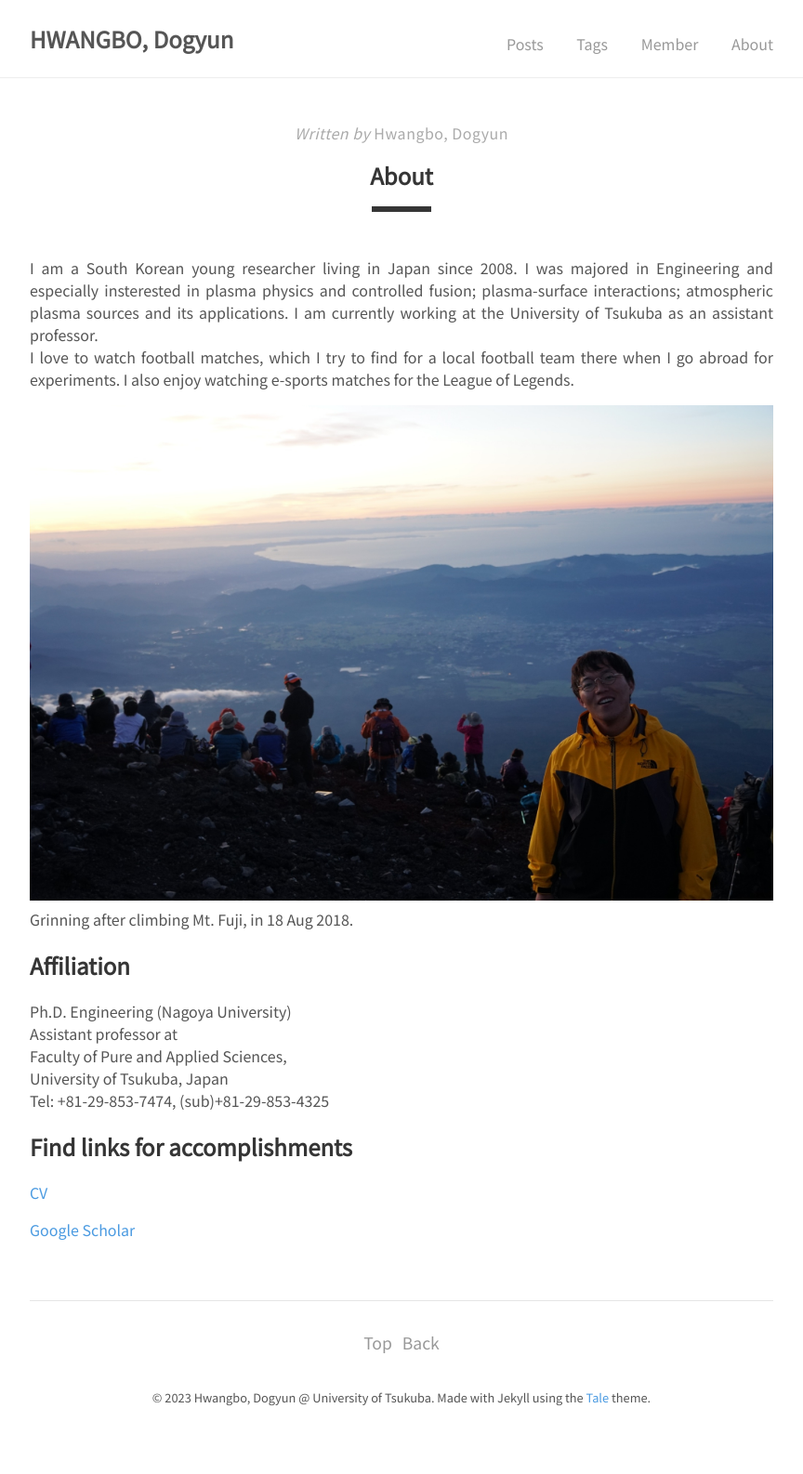
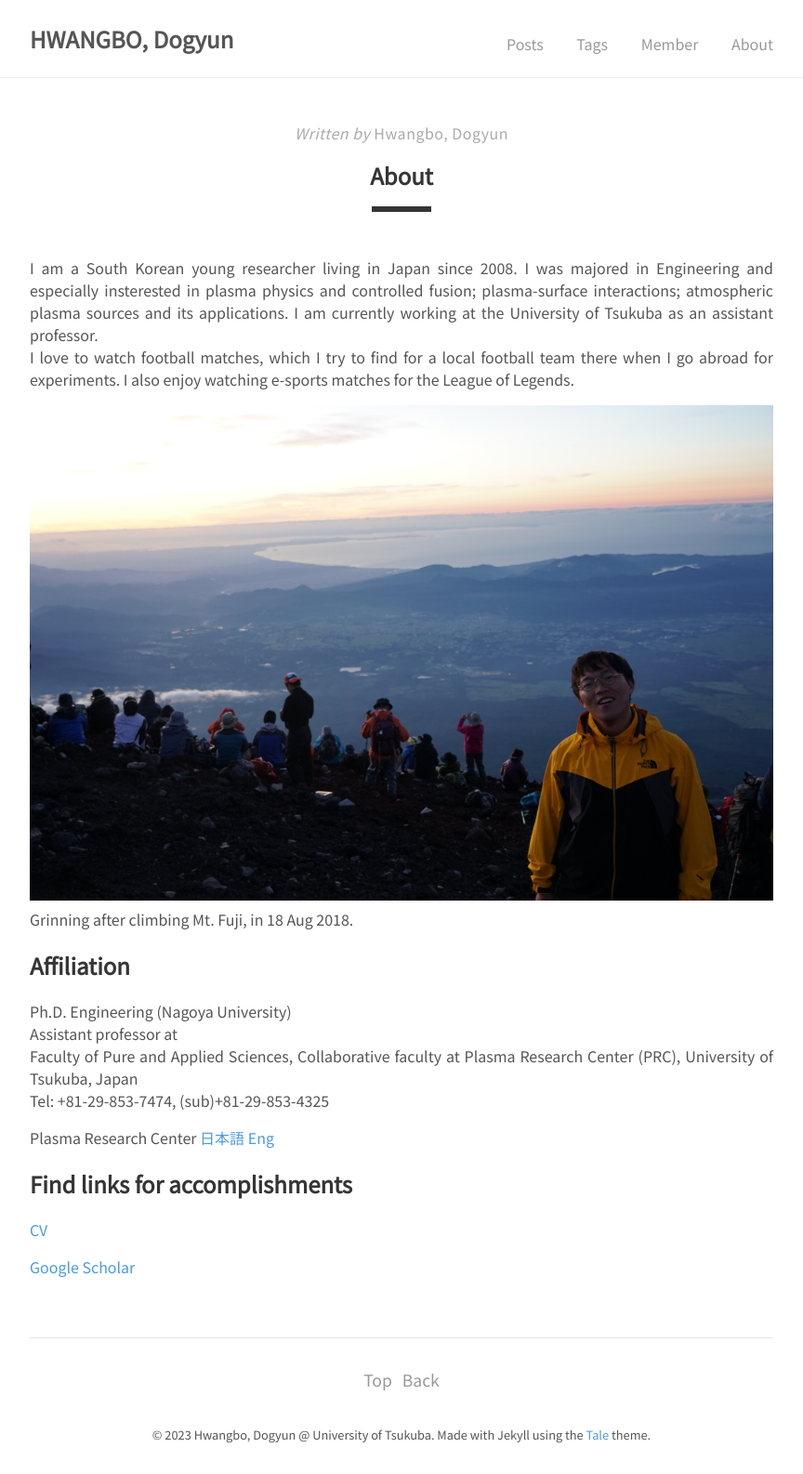
Before and after one commit to dombegi/dombegi.github.io.old, a Jekyll site: the page built from _pages/about.md, in a window 1280 px wide. Shown: the whole page at 93% size, without its empty margins (208-1072 px from the left). Built offline with Jekyll 4.4.1, drawn with Linux system fonts in a browser that asks for light colours; before the commit the page ends 1546 px from its top, so only the background shows below that.

Commit message:
Update about.md

```diff
--- a/_pages/about.md
+++ b/_pages/about.md
@@ -13,8 +13,12 @@ I love to watch football matches, which I try to find for a local football team
 Ph.D. Engineering (Nagoya University)
 Assistant professor at
 Faculty of Pure and Applied Sciences,
+Collaborative faculty at Plasma Research Center (PRC),
 University of Tsukuba, Japan
 Tel: +81-29-853-7474, (sub)+81-29-853-4325
+
+Plasma Research Center [日本語](https://www.prc.tsukuba.ac.jp/ja/){:target="_blank"} [Eng](https://www.prc.tsukuba.ac.jp/en/){:target="_blank"}
+
 
 ## Find links for accomplishments
 
```
